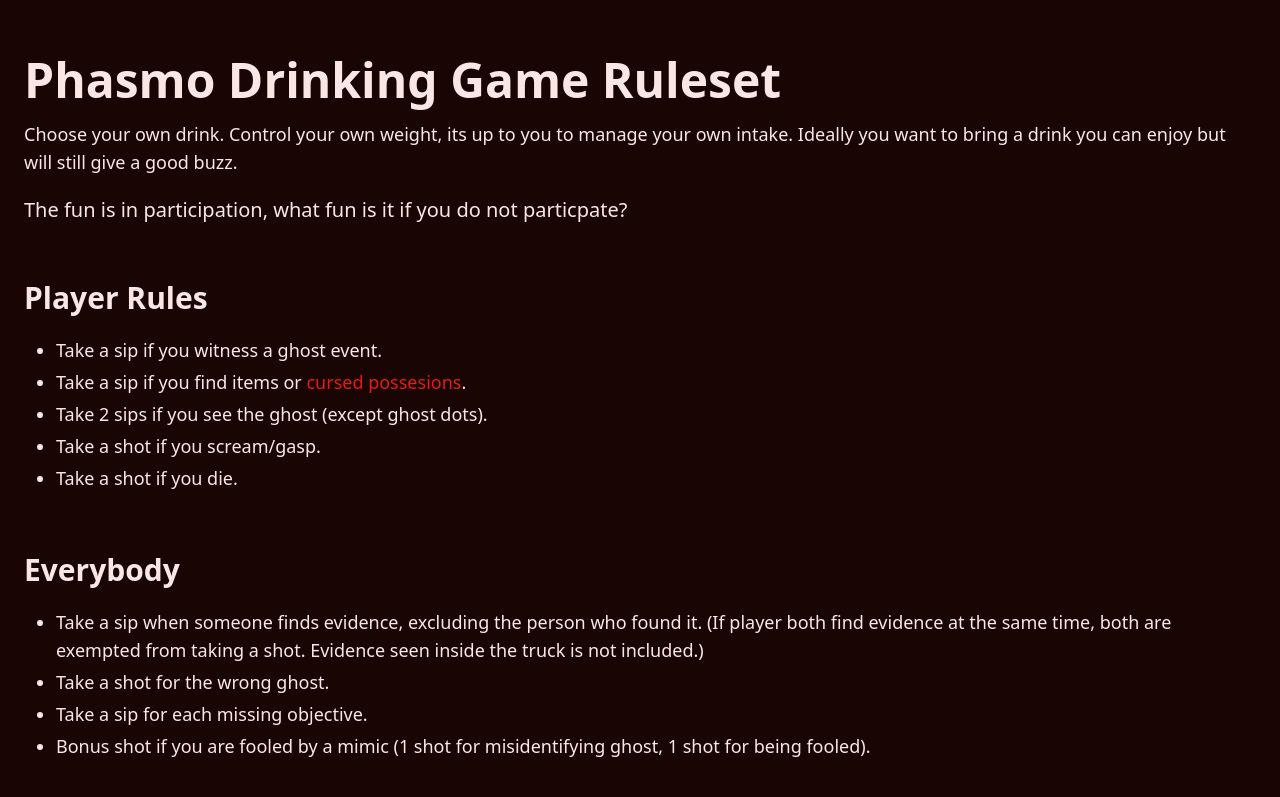
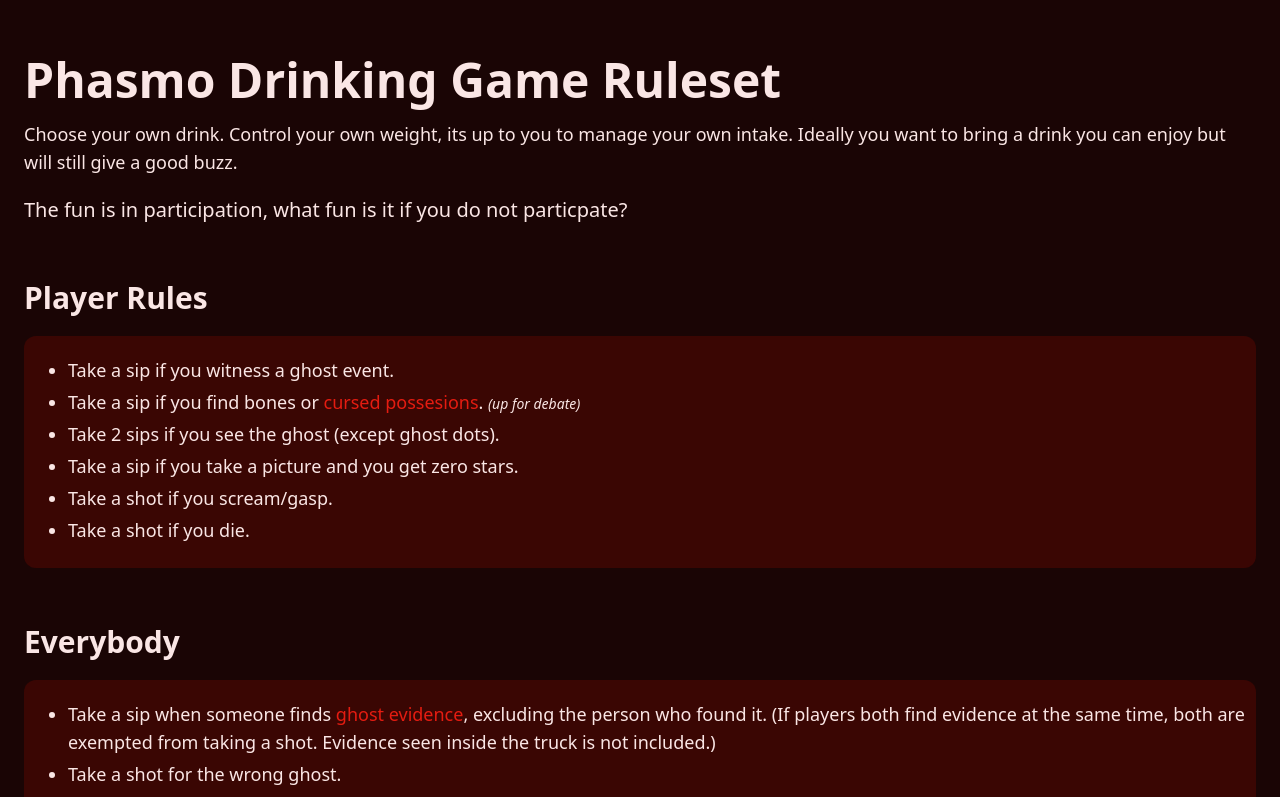
Before and after one commit to kohisama/phasmo-drinking-game, a React (Create React App) app: page / in a window 1280 px wide. Shown: the top 797 px of the page. Built offline with nearby package versions, Linux system fonts and the light colour scheme.

Commit message:
Inlcudes changes to rules. Changes styles of divs.

```diff
--- a/src/components/EverybodyRules.jsx
+++ b/src/components/EverybodyRules.jsx
@@ -1,8 +1,8 @@
 import React from 'react'
 
 
-const PLAYER_RULES = [
-  <p>Take a sip when someone finds evidence, excluding the person who found it. (If player both find evidence at the same time, both are exempted from taking a shot. Evidence seen inside the truck is not included.)</p>,
+const EVERYBODY_RULES = [
+  <p>Take a sip when someone finds <a href='https://phasmophobia.fandom.com/wiki/Evidence#Ghost_evidences' rel='noreferrer' target='_blank' className='a-link'>ghost evidence</a>, excluding the person who found it. (If players both find evidence at the same time, both are exempted from taking a shot. Evidence seen inside the truck is not included.)</p>,
   <p>Take a shot for the wrong ghost.</p>,
   <p>Take a sip for each missing objective.</p>,
   <p>Bonus shot if you are fooled by a mimic (1 shot for misidentifying ghost, 1 shot for being fooled).</p>
@@ -11,12 +11,12 @@
 const EverybodyRules = () => {
   return (
     <div className='w-full pb-14'>
-      <div className='w-full max-w-[1440px]'>
-        <div className='flex flex-col px-6 text-default text-lg'>
+      <div className='w-full max-w-[1440px] mx-auto'>
+        <div className='flex flex-col text-default text-lg px-6'>
           <h2 className='text-3xl font-bold mb-5'>Everybody</h2>
-          <div className='pl-8'>
-            <ul className='list-disc'>
-              {PLAYER_RULES.map((items,index) => {
+          <div className='py-5 pl-8 bg-secondary rounded-xl'>
+            <ul className='list-disc ml-3'>
+              {EVERYBODY_RULES.map((items,index) => {
                 return (
                   <li key={index} className='pb-1'>{items}</li>
                 )
--- a/src/components/PlayerRules.jsx
+++ b/src/components/PlayerRules.jsx
@@ -3,8 +3,9 @@
 
 const PLAYER_RULES = [
   <p>Take a sip if you witness a ghost event.</p>,
-  <p>Take a sip if you find items or <a href='https://phasmophobia.fandom.com/wiki/Cursed_possession' rel='noreferrer' target='_blank' className='a-link'>cursed possesions</a>.</p>,
+  <p>Take a sip if you find bones or <a href='https://phasmophobia.fandom.com/wiki/Cursed_possession' rel='noreferrer' target='_blank' className='a-link'>cursed possesions</a>. <span className='italic text-sm'>(up for debate)</span></p>,
   <p>Take 2 sips if you see the ghost (except ghost dots).</p>,
+  <p>Take a sip if you take a picture and you get zero stars.</p>,
   <p>Take a shot if you scream/gasp.</p>,
   <p>Take a shot if you die.</p>
 ]
@@ -12,11 +13,11 @@
 const PlayerRules = () => {
   return (
     <div className='w-full pb-14'>
-      <div className='w-full max-w-[1440px]'>
-        <div className='flex flex-col px-6 text-default text-lg'>
+      <div className='w-full max-w-[1440px] mx-auto'>
+        <div className='flex flex-col text-default text-lg px-6'>
           <h2 className='text-3xl font-bold mb-5'>Player Rules</h2>
-          <div className='pl-8'>
-            <ul className='list-disc'>
+          <div className='py-5 pl-8 bg-secondary rounded-xl'>
+            <ul className='list-disc ml-3'>
               {PLAYER_RULES.map((items,index) => {
                 return (
                   <li key={index} className='pb-1'>{items}</li>
```
